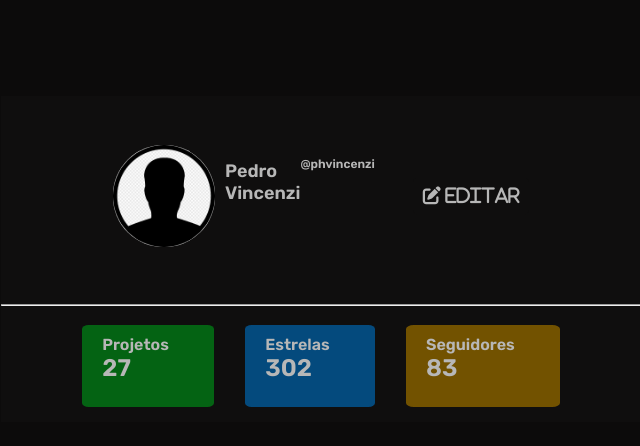
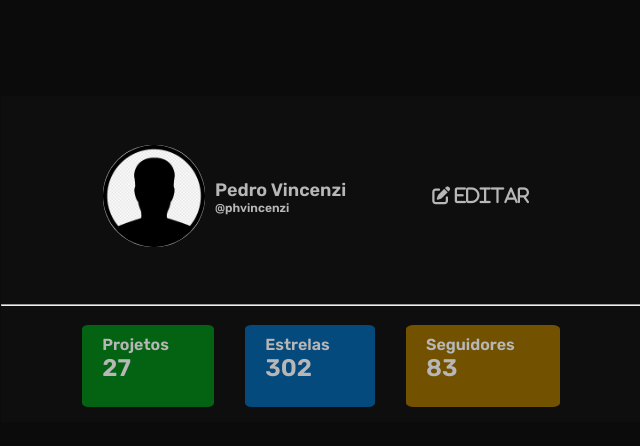
Before and after one commit to Vin100zi/Profile-Component, a plain HTML site: page index.html in a window 1280 px wide. Shown: the whole page, without its empty margins (319-959 px from the left). Drawn offline with Linux system fonts and the light colour scheme.

Commit message:
fix(profilecomponent): foi ajustado alinhamentos e tamanho do component profile

```diff
--- a/index.html
+++ b/index.html
@@ -21,8 +21,10 @@
             <div class="container">
                 <div class="profile">
                     <img src="./anonimo.png" alt="Foto de Perfil" id="photo">
-                    <h1>Pedro Vincenzi</h1>
-                    <p>@phvincenzi</p>
+                    <div class="profile-info">
+                        <h1>Pedro Vincenzi</h1>
+                        <p>@phvincenzi</p>
+                    </div>
                 </div>
 
                 <div class="edit">
--- a/style.css
+++ b/style.css
@@ -31,7 +31,7 @@ nav {
 
 .profile {
     display: flex;
-    width: 40%;
+    align-items: center;
     font-size: 12px;
 }
 
@@ -43,6 +43,15 @@ nav {
 
 .profile h1 {
     padding-left: 10px;
+    margin-bottom: 0;
+}
+
+.profile p {
+    padding-left: 10px;
+    margin-top: 0;
+}
+.profile img {
+    max-width: 102px;
 }
 
 button {
```
